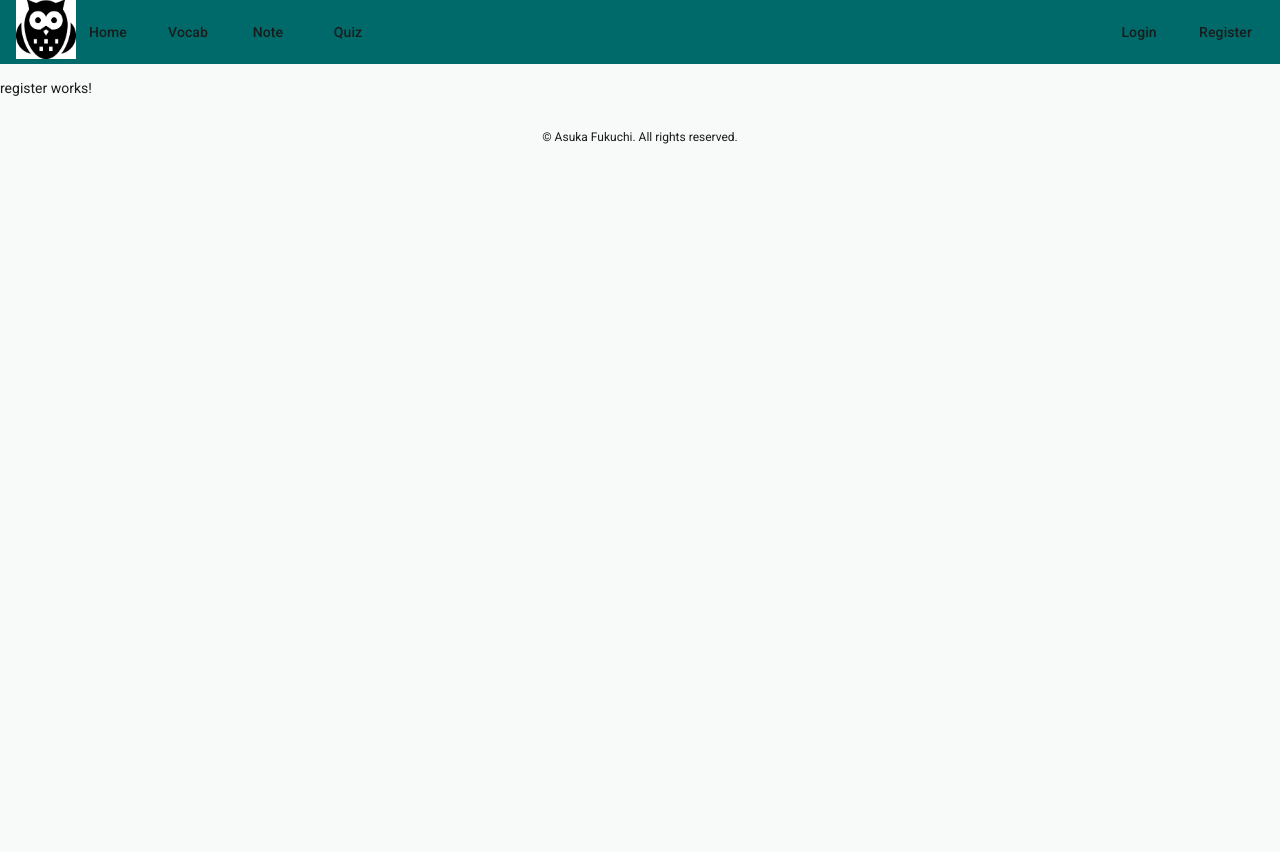
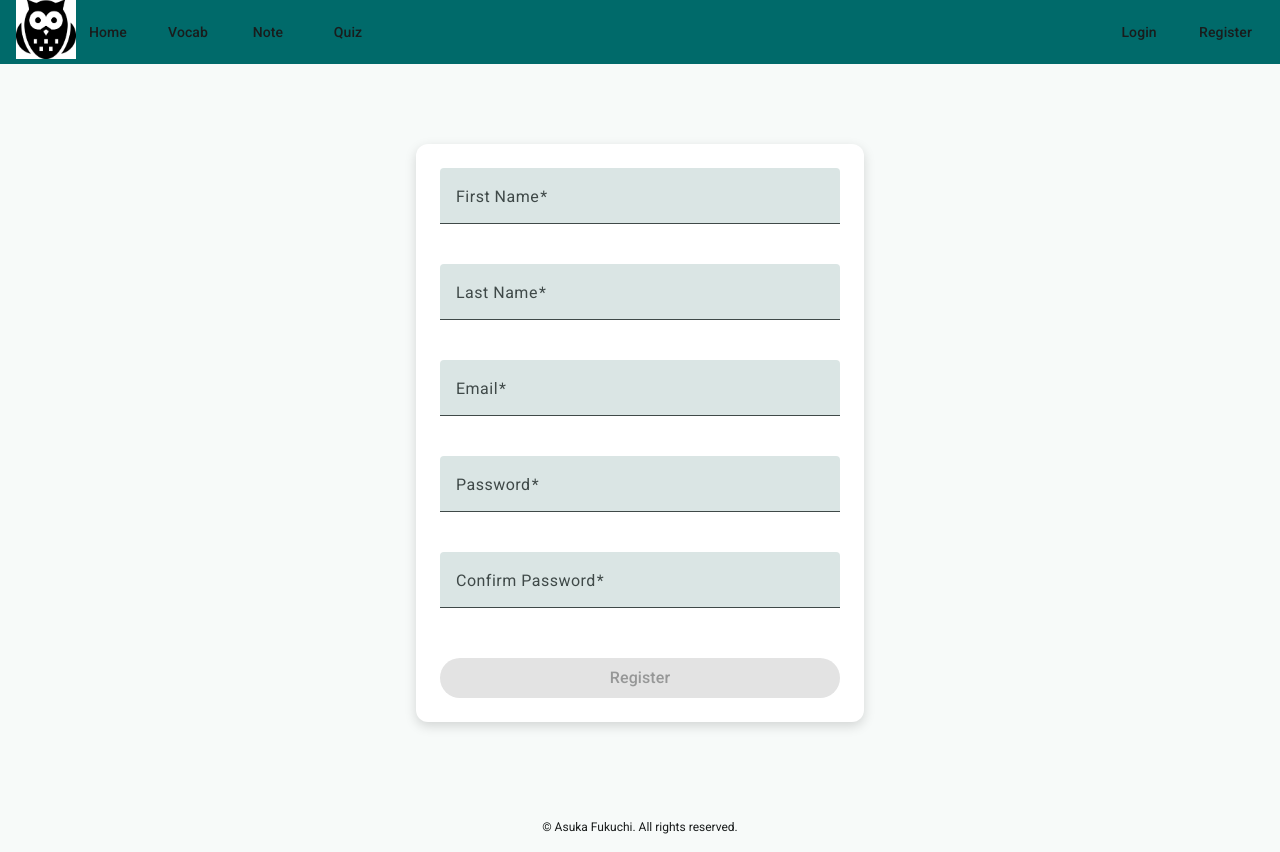
Before and after one commit to Asuka-Fukuchi/language-learning-app, an Angular app in the folder frontend/: page /register in a window 1280 px wide. Before the commit the page ends 800 px from the top, so only its background shows below. Built offline with nearby package versions, Linux system fonts and the light colour scheme.

Commit message:
251123: created register page

```diff
--- a/frontend/src/app/components/header/header.html
+++ b/frontend/src/app/components/header/header.html
@@ -17,7 +17,7 @@
                 <li><a mat-button routerLink="/quiz">Quiz</a></li>
                 <li class="right">
                     <a mat-button *ngIf="!isLoggedIn" routerLink="/login">Login</a>
-                    <a mat-button *ngIf="isLoggedIn" (click)="onLogout()">Logout</a>
+                    <a mat-button *ngIf="isLoggedIn" (click)="logout()">Logout</a>
                 </li>
                 <li><a mat-button routerLink="/register">Register</a></li>
             </ul>
--- a/frontend/src/app/components/header/header.ts
+++ b/frontend/src/app/components/header/header.ts
@@ -1,13 +1,13 @@
 import { Component } from '@angular/core';
 import { MaterialModule } from '../../material/material/material-module';
-import { Router } from '@angular/router';
+import { Router, RouterModule } from '@angular/router';
 import { Observable } from 'rxjs';
 import { AuthService } from '../../services/auth';
 import { User, UserService } from '../../services/user';
 
 @Component({
   selector: 'app-header',
-  imports: [ MaterialModule ],
+  imports: [ MaterialModule, RouterModule ],
   templateUrl: './header.html',
   styleUrl: './header.css',
 })
--- a/frontend/src/app/pages/auth/register/register.css
+++ b/frontend/src/app/pages/auth/register/register.css
@@ -0,0 +1,34 @@
+.box {
+  max-width: 400px;
+  margin: 80px auto;
+  padding: 24px;
+  background-color: #ffffff;
+  box-shadow: 0 4px 12px rgba(0, 0, 0, 0.15);
+  border-radius: 12px;
+}
+
+.my-form {
+  display: flex;
+  flex-direction: column;
+  gap: 20px;
+}
+
+.full-width {
+  width: 100%;
+}
+
+.buttonSubmit {
+  width: 100%;
+  margin-top: 10px;
+  padding: 10px;
+  font-size: 16px;
+}
+
+.error-message {
+  margin-top: 10px;
+  padding: 10px;
+  background-color: #ffe6e6;
+  border: 1px solid red;
+  border-radius: 4px;
+  color: red;
+}
--- a/frontend/src/app/pages/auth/register/register.html
+++ b/frontend/src/app/pages/auth/register/register.html
@@ -1 +1,42 @@
-<p>register works!</p>
+<div class="box">
+  <mat-card-content>
+    <small class="warn-msg" *ngIf="errorMessage">{{ errorMessage }}</small>
+
+    <form class="my-form" [formGroup]="registrationForm">
+
+      <mat-form-field class="full-width">
+        <mat-label>First Name</mat-label>
+        <input matInput placeholder="First Name" formControlName="firstName" required>
+      </mat-form-field>
+
+      <mat-form-field class="full-width">
+        <mat-label>Last Name</mat-label>
+        <input matInput placeholder="Last Name" formControlName="lastName" required>
+      </mat-form-field>
+
+      <mat-form-field class="full-width">
+        <mat-label>Email</mat-label>
+        <input matInput placeholder="email" formControlName="email" required>
+      </mat-form-field>
+
+      <mat-form-field class="full-width">
+        <mat-label>Password</mat-label>
+        <input matInput placeholder="password" type="password" formControlName="password" required>
+      </mat-form-field>
+
+      <mat-form-field class="full-width">
+        <mat-label>Confirm Password</mat-label>
+        <input matInput placeholder="confirmPw" type="password" formControlName="confirmPw" required>
+      </mat-form-field>
+
+      <mat-card-actions>
+        <button mat-raised-button color="primary" class="buttonSubmit" type="submit"
+          (click)="register()"
+          [disabled]="registrationForm.invalid">
+          Register
+        </button>
+      </mat-card-actions>
+
+    </form>
+  </mat-card-content>
+</div>
--- a/frontend/src/app/pages/auth/register/register.ts
+++ b/frontend/src/app/pages/auth/register/register.ts
@@ -1,11 +1,157 @@
-import { Component } from '@angular/core';
+import { ChangeDetectorRef, Component } from '@angular/core';
+import { MaterialModule } from '../../../material/material/material-module';
+import {
+  AbstractControl,
+  FormControl,
+  FormGroup,
+  FormsModule,
+  ReactiveFormsModule,
+  ValidationErrors,
+  ValidatorFn,
+  Validators,
+} from '@angular/forms';
+import { ActivatedRoute, Router } from '@angular/router';
+import { AuthService } from '../../../services/auth';
+import { UserWordList, User, UserService } from '../../../services/user';
+import { Word } from '../../../services/word';
+
 
 @Component({
   selector: 'app-register',
-  imports: [],
+  imports: [MaterialModule, FormsModule, ReactiveFormsModule],
   templateUrl: './register.html',
   styleUrl: './register.css',
 })
+
 export class Register {
+  errorMessage = '';
+  newUser: User = {
+    firstName: '',
+    lastName: '',
+    email: '',
+    password: '',
+    lists: [] as UserWordList[],
+    isAdmin: false,
+    createdAt: new Date(),
+  };
 
+  registrationForm = new FormGroup({
+    firstName: new FormControl('', [
+      Validators.required,
+      Validators.minLength(2),
+    ]),
+    lastName: new FormControl('', [
+      Validators.required,
+      Validators.minLength(2),
+    ]),
+    email: new FormControl("", [
+      Validators.required,
+      Validators.email
+    ]),
+    password: new FormControl("", [
+      Validators.required,
+      Validators.minLength(5),
+      passwordStrengthValidator()
+    ]),
+    confirmPw: new FormControl('', [Validators.required])
+  }, {
+    validators: Register.passwordMatchValidator,
+  }
+  );
+
+  constructor(
+    private router: Router,
+    private userService: UserService,
+    private route: ActivatedRoute,
+    private cd: ChangeDetectorRef
+  ) { }
+
+  static passwordMatchValidator(
+    group: AbstractControl
+  ): ValidationErrors | null {
+    const originPw = group.get('password')?.value;
+    const confirmPw = group.get('confirmPw')?.value;
+    return originPw === confirmPw ? null : { passwordMismatch: true };
+  }
+
+  getFormErrors(): string {
+    for (const field in this.registrationForm.controls) {
+      const control = this.registrationForm.get(field);
+      if (control && control.errors) {
+        if (control.errors['required']) {
+          return `Fill in the ${field} field.`;
+        }
+        if (control.errors['email']) {
+          return 'The email format is invalid.';
+        }
+        if (control.errors['minlength']) {
+          if (field === 'password') {
+            return 'The password should be at least 6 characters.';
+          } else if (field === 'firstName' || field === 'lastName') {
+            return `${field} should be at least 2 characters.`;
+          }
+        }
+        if (control.errors['weakPassword']) {
+          return 'Password must include letters, numbers, and special characters.';
+        }
+      }
+    }
+
+    if (this.registrationForm.errors?.['passwordMismatch']) {
+      return 'The password and confirm do not match.';
+    }
+
+    return '';
+  }
+
+  register() {
+    this.errorMessage = this.getFormErrors();
+    if (this.errorMessage) return;
+
+    const formValues = this.registrationForm.value;
+
+    const capitalize = (str: string) =>
+      str.charAt(0).toUpperCase() + str.slice(1).toLowerCase();
+
+    const firstName = capitalize(formValues.firstName ?? '');
+    const lastName = capitalize(formValues.lastName ?? '');
+    const email = formValues.email ?? '';
+    const password = formValues.password ?? '';
+
+    this.newUser = {
+      ...this.newUser,
+      firstName,
+      lastName,
+      email
+    };
+
+    this.userService.createUser(this.newUser).subscribe({
+      next: (user) => {
+        console.log('Registration successful / user:', user);
+        alert(`Welcome: ${user.firstName}`);
+        this.router.navigate(['/home']);
+      },
+      error: (err) => {
+        this.errorMessage = 'This email is already in use.';
+        this.cd.detectChanges();
+      },
+    });
+  }
 }
+
+// password validator
+export function passwordStrengthValidator(): ValidatorFn {
+  return (control: AbstractControl): ValidationErrors | null => {
+    const value = control.value;
+    if (!value) return null;
+
+    const hasLetter = /[a-zA-Z]/.test(value);
+    const hasNumber = /[0-9]/.test(value);
+    const hasSpecial = /[!@#$%^&*(),.?":{}|<>\-\+]/.test(value);
+
+    if (!hasLetter || !hasNumber || !hasSpecial) {
+      return { weakPassword: true };
+    }
+    return null;
+  };
+}
```
